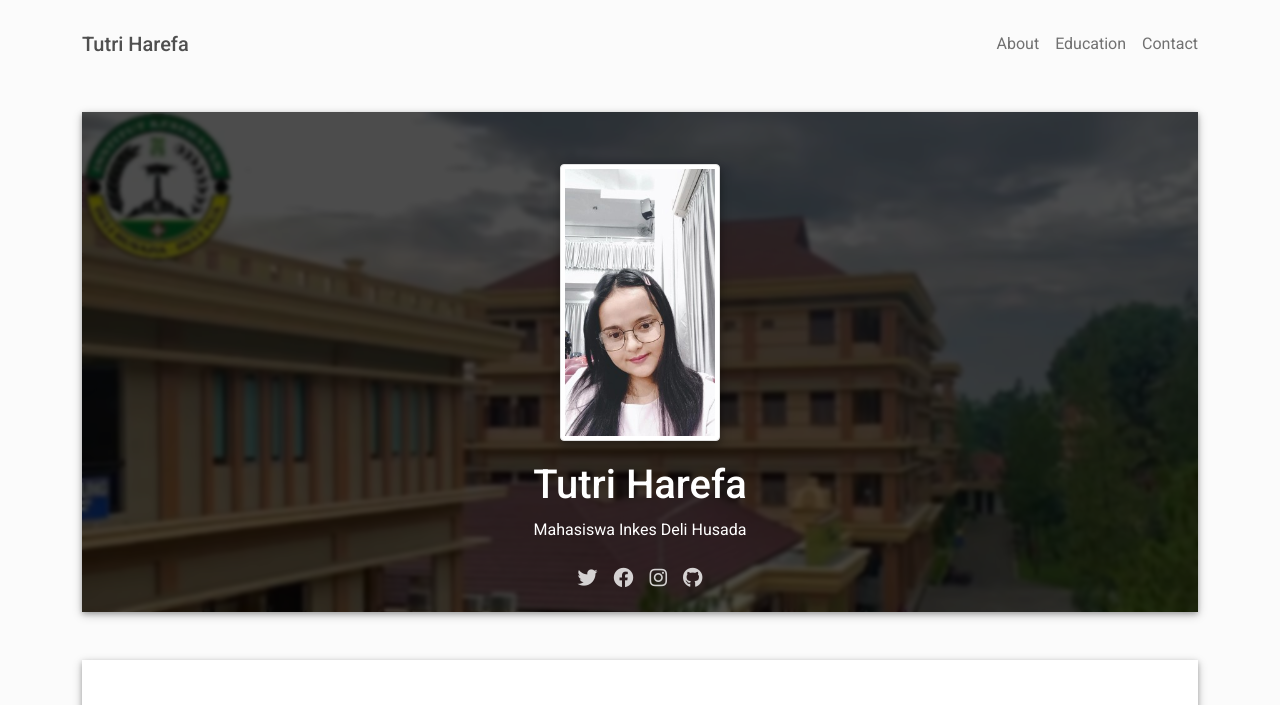
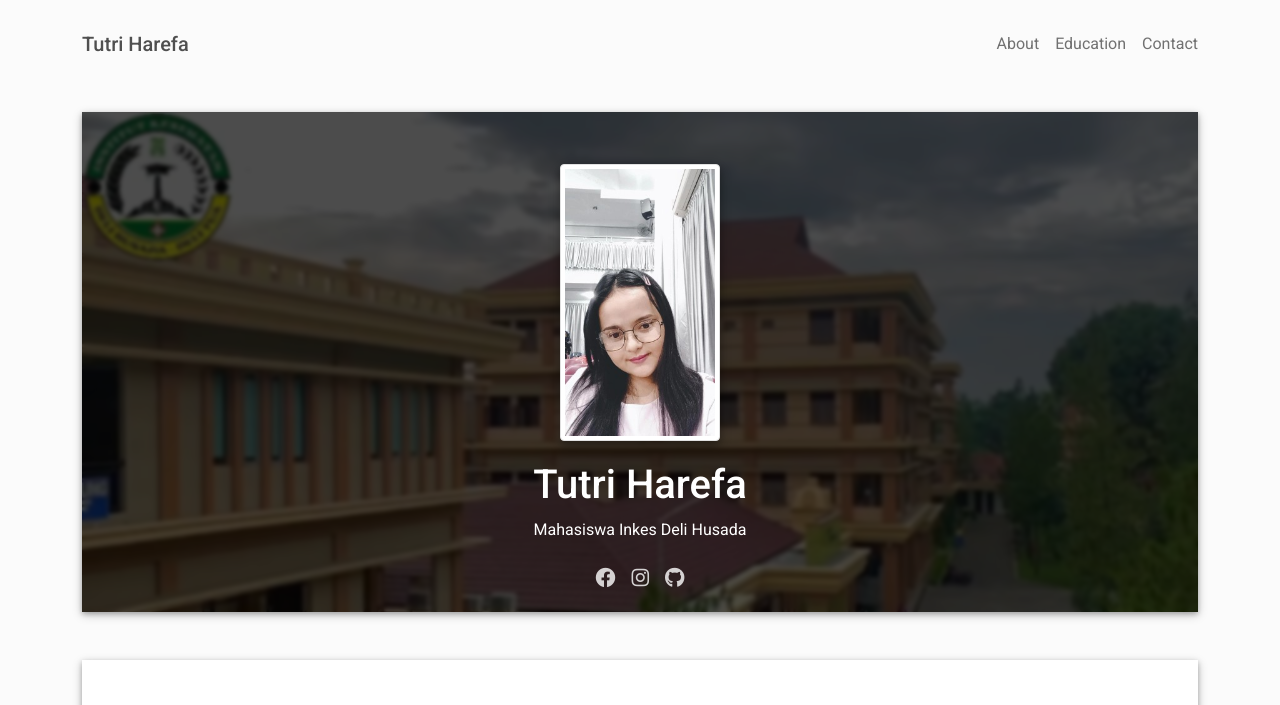
Before and after one commit to tutrih23/tutri1, a plain HTML site: page index.html in a window 1280 px wide. Shown: the top 705 px of the page. Drawn offline with Linux system fonts and the light colour scheme.

Commit message:
Update index.html

```diff
--- a/index.html
+++ b/index.html
@@ -62,8 +62,6 @@
               <div class="header-social mb-3 d-print-none" data-aos="zoom-in" data-aos-delay="200">
                 <nav role="navigation">
                   <ul class="nav justify-content-center">
-                    <li class="nav-item"><a class="nav-link" href="https://twitter.com/templateflip" title="Twitter"><i class="fab fa-twitter"></i><span class="menu-title sr-only">Twitter</span></a>
-                    </li>
                     <li class="nav-item"><a class="nav-link" href="https://www.facebook.com/tutri.friefhar?mibextid=ZbWKwL" title="Facebook"><i class="fab fa-facebook"></i><span class="menu-title sr-only">Facebook</span></a>
                     </li>
                     <li class="nav-item"><a class="nav-link" href="https://www.instagram.com/tutri_harefa23?igsh=MXc4ZzQybnZld3NqdQ==" title="Instagram"><i class="fab fa-instagram"></i><span class="menu-title sr-only">Instagram</span></a>
```
